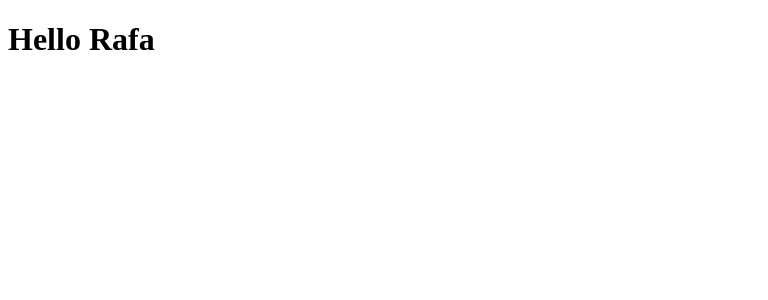
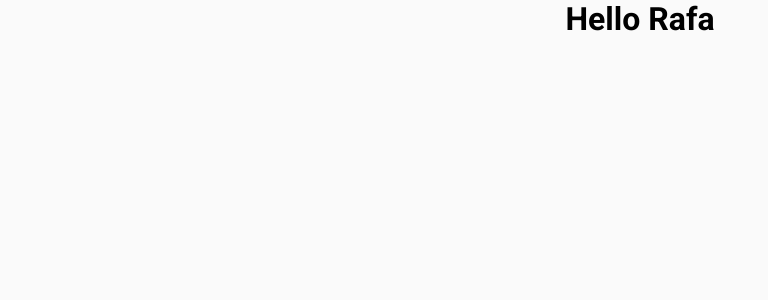
Before and after one commit to RafaelLeveske/desafio-nave, a React (Create React App) app: page / in a window 1280 px wide. Shown: the top 300 px of the page, without its empty margins (0-768 px from the left). Built offline with nearby package versions, Linux system fonts and the light colour scheme.

Commit message:
feature/styles

```diff
--- a/public/index.html
+++ b/public/index.html
@@ -3,6 +3,7 @@
   <head>
     <meta charset="utf-8" />
     <link rel="icon" href="%PUBLIC_URL%/favicon.ico" />
+    <link href="https://fonts.googleapis.com/css2?family=Roboto:wght@400;700&display=swap" rel="stylesheet">
     <meta name="viewport" content="width=device-width, initial-scale=1" />
     <meta name="theme-color" content="#000000" />
 
--- a/src/App.js
+++ b/src/App.js
@@ -1,4 +1,6 @@
 import React from 'react';
+
+import './styles/global.css';
 
 function App() {
   return (
--- /dev/null
+++ b/src/styles/global.css
@@ -0,0 +1,36 @@
+* {
+  margin: 0;
+  padding: 0;
+  box-sizing: border-box;
+}
+
+body {
+  background: #FAFAFA;
+  font-family: 'Roboto', sans-serif;
+  text-rendering: optimizeLegibility !important;
+  -webkit-font-smothing: antialiased !important;
+}
+
+input,
+button {
+  outline: 0;
+}
+
+.container {
+  width: 100vw;
+  max-width: 900px;
+}
+
+#root {
+  display: flex;
+  justify-content: center;
+  align-items: center;
+  flex-direction: column;
+  width: 100%;
+}
+
+@media (max-width: 900px) {
+  #root {
+    display: flex;
+  }
+}
```
Also changed, not shown: 1 other file (tests, documents, lock files or other folders).
